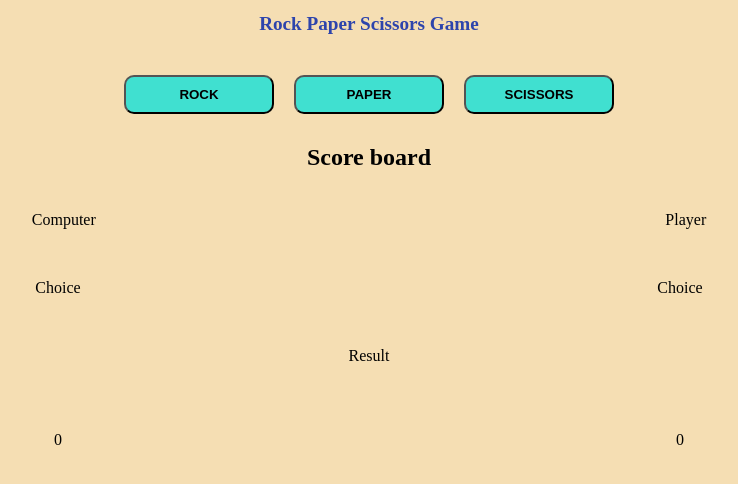
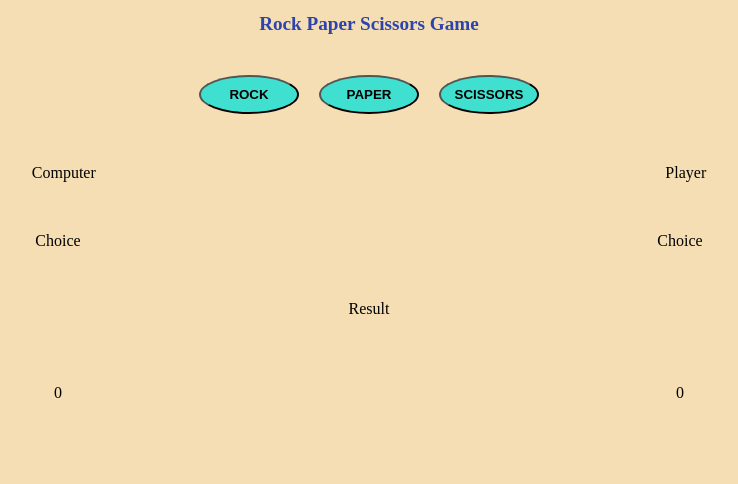
Before and after one commit to shilpamk/rpsgame, a plain HTML site: page index.html in a window 1280 px wide. Shown: the whole page, without its empty margins (271-1009 px from the left). Drawn offline with Linux system fonts and the light colour scheme.

Commit message:
button shape changed

```diff
--- a/index.html
+++ b/index.html
@@ -17,9 +17,6 @@
     </div>
 
     <div id="game" >
-        <div>
-            <h2>Score board</h2>
-        </div>
 
         <div id="players">
             <div id="cs">Computer</div>
--- a/stylesheet.css
+++ b/stylesheet.css
@@ -14,9 +14,9 @@ h1 {
     justify-content: center;
 }
 .button {
-    width: 150px;
+    width: 100px;
     padding: 10px;
-    border-radius: 10px;
+    border-radius: 50%;
     margin: 10px;
     background: turquoise;
     font-weight: 700;
```
